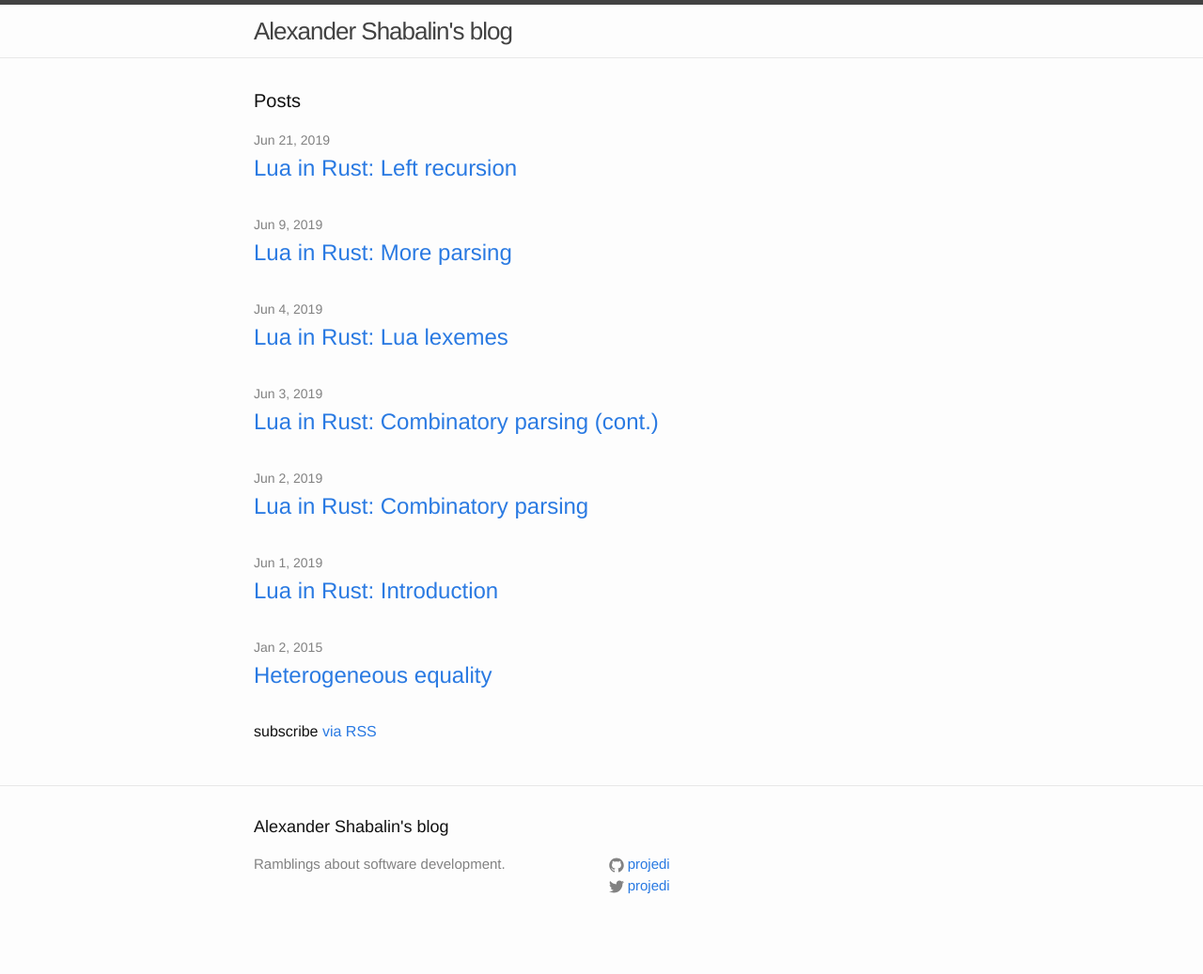
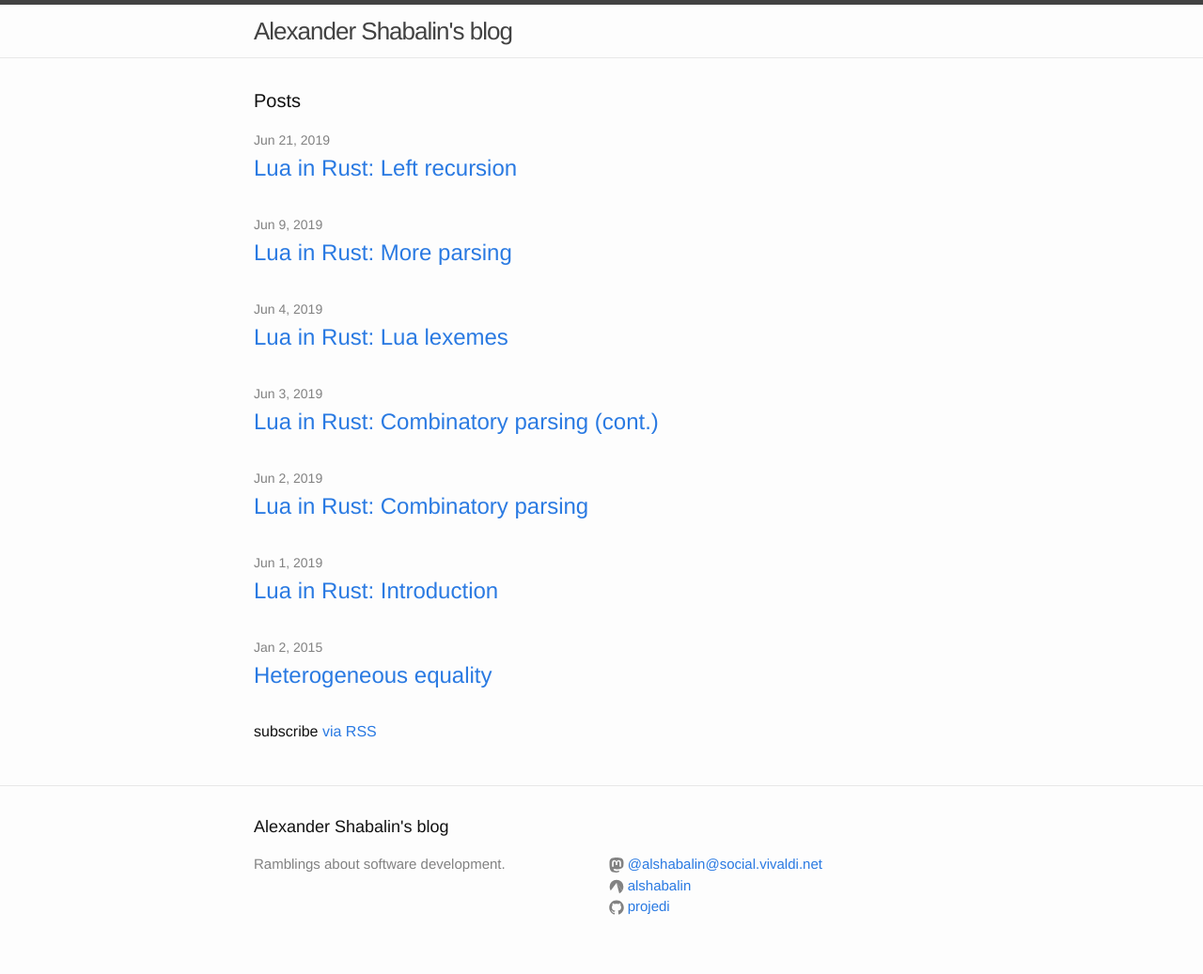
Before and after one commit to projedi/projedi.github.io, a Jekyll site: the page built from index.html, in a window 1280 px wide. Shown: the whole page at 94% size. Built offline with Jekyll 4.4.1, drawn with Linux system fonts in a browser that asks for light colours; before the commit the page ends 1014 px from its top, so only the background shows below that.

Commit message:
update socials list

```diff
--- a/_config.yml
+++ b/_config.yml
@@ -4,8 +4,6 @@ description: >
   Ramblings about software development.
 baseurl: ""
 url: "https://blog.ashabalin.me"
-twitter_username: projedi
-github_username:  projedi
 
 # Build settings
 markdown: kramdown
--- a/_includes/footer.html
+++ b/_includes/footer.html
@@ -11,34 +11,44 @@
 
       <div class="footer-col  footer-col-2">
         <ul class="social-media-list">
-          {% if site.github_username %}
           <li>
-            <a href="https://github.com/{{ site.github_username }}">
+            <a href="https://social.vivaldi.net/@alshabalin">
+              <span class="icon  icon--mastodon">
+                <!-- from https://icons.getbootstrap.com/icons/mastodon/ -->
+                <svg xmlns="http://www.w3.org/2000/svg" width="16" height="16" fill="currentColor" class="bi bi-mastodon" viewBox="0 0 16 16">
+  <path d="M11.19 12.195c2.016-.24 3.77-1.475 3.99-2.603.348-1.778.32-4.339.32-4.339 0-3.47-2.286-4.488-2.286-4.488C12.062.238 10.083.017 8.027 0h-.05C5.92.017 3.942.238 2.79.765c0 0-2.285 1.017-2.285 4.488l-.002.662c-.004.64-.007 1.35.011 2.091.083 3.394.626 6.74 3.78 7.57 1.454.383 2.703.463 3.709.408 1.823-.1 2.847-.647 2.847-.647l-.06-1.317s-1.303.41-2.767.36c-1.45-.05-2.98-.156-3.215-1.928a4 4 0 0 1-.033-.496s1.424.346 3.228.428c1.103.05 2.137-.064 3.188-.189zm1.613-2.47H11.13v-4.08c0-.859-.364-1.295-1.091-1.295-.804 0-1.207.517-1.207 1.541v2.233H7.168V5.89c0-1.024-.403-1.541-1.207-1.541-.727 0-1.091.436-1.091 1.296v4.079H3.197V5.522q0-1.288.66-2.046c.456-.505 1.052-.764 1.793-.764.856 0 1.504.328 1.933.983L8 4.39l.417-.695c.429-.655 1.077-.983 1.934-.983.74 0 1.336.259 1.791.764q.662.757.661 2.046z"/>
+</svg>
+              </span>
+
+              <span class="username">@alshabalin@social.vivaldi.net</span>
+            </a>
+          </li>
+
+          <li>
+            <a href="https://codeberg.org/alshabalin">
+              <span class="icon  icon--codeberg">
+                <!-- from https://codeberg.org/Codeberg/Community/issues/976 -->
+                <svg viewBox="0 0 24 24">
+                  <path fill='#aaa' d='M12 1A11 11 0 0 0 1 12a11 11 0 0 0 1.7 6.4L12 6l9.3 12.4A11 11 0 0 0 23 12 11 11 0 0 0 12 1Z'/><path fill='#555' d='M21.3 18.4 12 6l4.4 16.8a11 11 0 0 0 4.9-4.4Z' />
+                </svg>
+              </span>
+
+              <span class="username">alshabalin</span>
+            </a>
+          </li>
+
+          <li>
+            <a href="https://github.com/projedi">
               <span class="icon  icon--github">
                 <svg viewBox="0 0 16 16">
                   <path fill="#828282" d="M7.999,0.431c-4.285,0-7.76,3.474-7.76,7.761 c0,3.428,2.223,6.337,5.307,7.363c0.388,0.071,0.53-0.168,0.53-0.374c0-0.184-0.007-0.672-0.01-1.32 c-2.159,0.469-2.614-1.04-2.614-1.04c-0.353-0.896-0.862-1.135-0.862-1.135c-0.705-0.481,0.053-0.472,0.053-0.472 c0.779,0.055,1.189,0.8,1.189,0.8c0.692,1.186,1.816,0.843,2.258,0.645c0.071-0.502,0.271-0.843,0.493-1.037 C4.86,11.425,3.049,10.76,3.049,7.786c0-0.847,0.302-1.54,0.799-2.082C3.768,5.507,3.501,4.718,3.924,3.65 c0,0,0.652-0.209,2.134,0.796C6.677,4.273,7.34,4.187,8,4.184c0.659,0.003,1.323,0.089,1.943,0.261 c1.482-1.004,2.132-0.796,2.132-0.796c0.423,1.068,0.157,1.857,0.077,2.054c0.497,0.542,0.798,1.235,0.798,2.082 c0,2.981-1.814,3.637-3.543,3.829c0.279,0.24,0.527,0.713,0.527,1.437c0,1.037-0.01,1.874-0.01,2.129 c0,0.208,0.14,0.449,0.534,0.373c3.081-1.028,5.302-3.935,5.302-7.362C15.76,3.906,12.285,0.431,7.999,0.431z"/>
                 </svg>
               </span>
 
-              <span class="username">{{ site.github_username }}</span>
+              <span class="username">projedi</span>
             </a>
           </li>
-          {% endif %}
 
-          {% if site.twitter_username %}
-          <li>
-            <a href="https://twitter.com/{{ site.twitter_username }}">
-              <span class="icon  icon--twitter">
-                <svg viewBox="0 0 16 16">
-                  <path fill="#828282" d="M15.969,3.058c-0.586,0.26-1.217,0.436-1.878,0.515c0.675-0.405,1.194-1.045,1.438-1.809
-                  c-0.632,0.375-1.332,0.647-2.076,0.793c-0.596-0.636-1.446-1.033-2.387-1.033c-1.806,0-3.27,1.464-3.27,3.27 c0,0.256,0.029,0.506,0.085,0.745C5.163,5.404,2.753,4.102,1.14,2.124C0.859,2.607,0.698,3.168,0.698,3.767 c0,1.134,0.577,2.135,1.455,2.722C1.616,6.472,1.112,6.325,0.671,6.08c0,0.014,0,0.027,0,0.041c0,1.584,1.127,2.906,2.623,3.206 C3.02,9.402,2.731,9.442,2.433,9.442c-0.211,0-0.416-0.021-0.615-0.059c0.416,1.299,1.624,2.245,3.055,2.271 c-1.119,0.877-2.529,1.4-4.061,1.4c-0.264,0-0.524-0.015-0.78-0.046c1.447,0.928,3.166,1.469,5.013,1.469 c6.015,0,9.304-4.983,9.304-9.304c0-0.142-0.003-0.283-0.009-0.423C14.976,4.29,15.531,3.714,15.969,3.058z"/>
-                </svg>
-              </span>
-
-              <span class="username">{{ site.twitter_username }}</span>
-            </a>
-          </li>
-          {% endif %}
         </ul>
       </div>
     </div>
```
